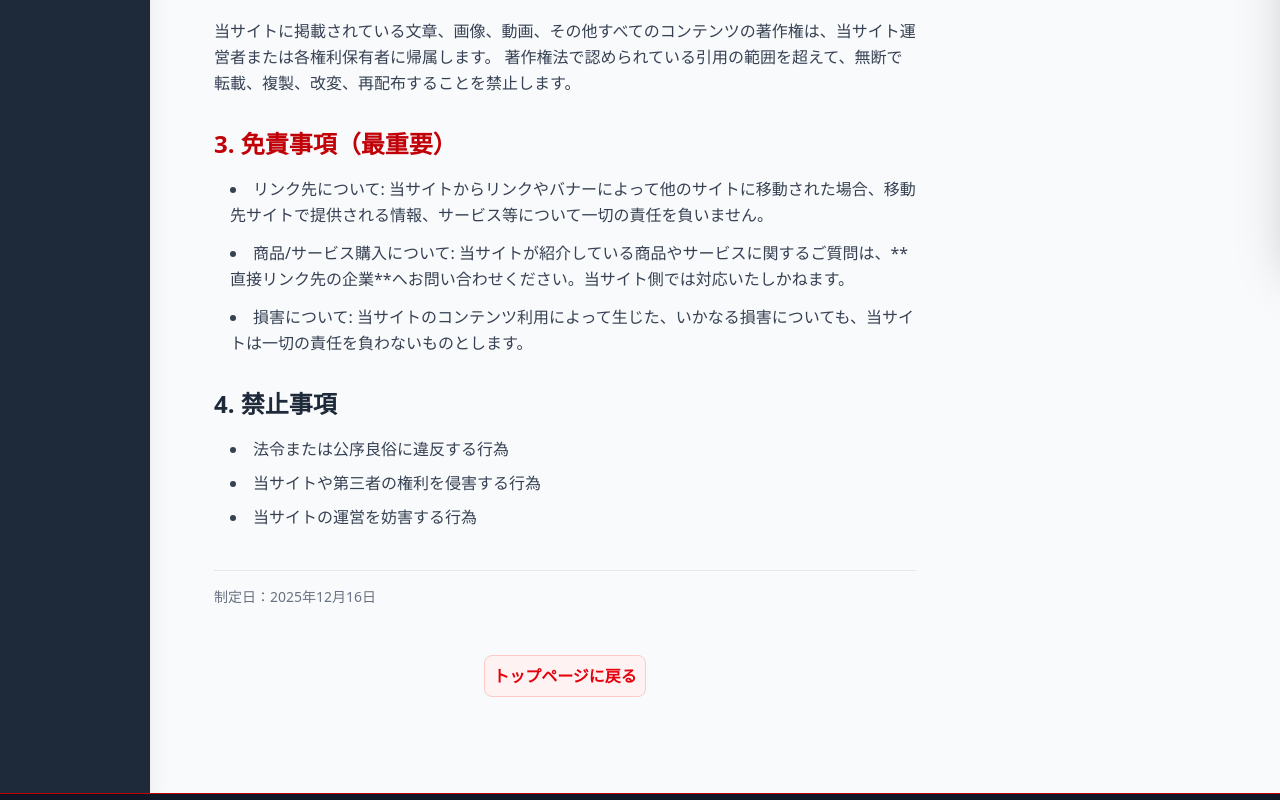
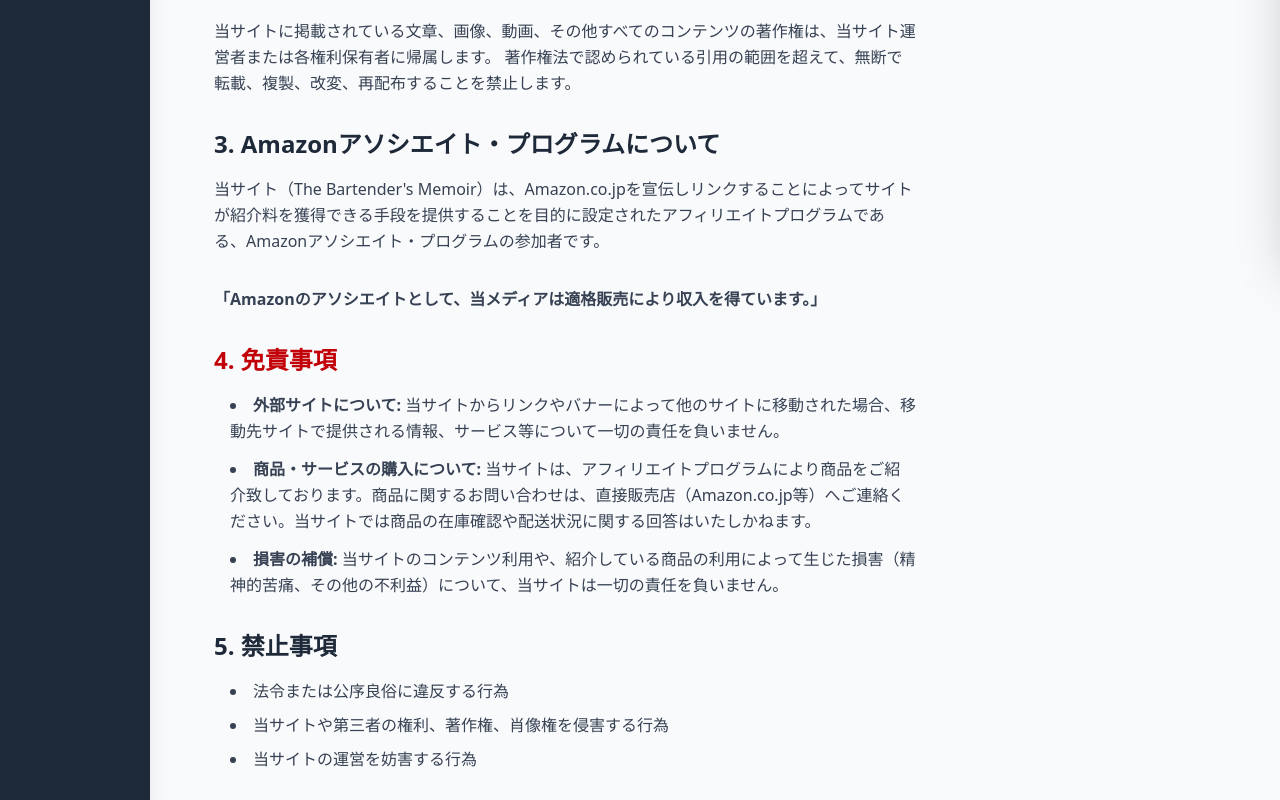
Before and after one commit to hikichi68/personal-blog, a Next.js app: page /terms-of-service in a window 1280 px wide. Shown: the part 540-1340 px from the top of the page. Built offline with nearby package versions, Linux system fonts and the light colour scheme; no server answers.

Commit message:
fix: 利用規約にamazonアフェリエイトを追加、そしてバージョンアップ

```diff
--- a/app/terms-of-service/page.tsx
+++ b/app/terms-of-service/page.tsx
@@ -1,10 +1,9 @@
 import React from 'react';
 import Link from 'next/link';
 
-// NOTE: titleを「Royal Chord」から「The Bartender's Memoir」に修正。免責事項を強調。
 export const metadata = {
     title: '利用規約・免責事項 | The Bartender\'s Memoir',
-    description: '当ブログのご利用に関する規約、著作権、および免責事項について定めています。',
+    description: '当ブログのご利用に関する規約、著作権、およびAmazonアソシエイト等の免責事項について定めています。',
 };
 
 export default function TermsOfServicePage() {
@@ -16,10 +15,10 @@
 
             <section className="space-y-8 text-gray-700 leading-relaxed">
                 <p className="border-l-4 border-red-600 pl-3 italic">
-                    この規約は、The Bartender's Memoir（以下、「当サイト」といいます）が提供する情報、及びリンク先の外部サービス利用に関する条件と免責事項を定めるものです。
+                    この規約は、The Bartender's Memoir（以下、「当サイト」といいます）が提供する情報、及びアフィリエイトプログラムを含む外部サービス利用に関する条件を定めるものです。
                 </p>
 
-                {/* 1. 適用 */}
+                {/* 1. 情報の正確性 */}
                 <h2 className="text-2xl font-bold text-gray-800 mt-8 mb-4">1. 当サイトが提供する情報の正確性</h2>
                 <p>
                     当サイトで掲載している情報やコンテンツは、バーテンダーとしての知識や個人的な見解に基づいていますが、その正確性、確実性、完全性を保証するものではありません。
@@ -33,30 +32,40 @@
                     著作権法で認められている引用の範囲を超えて、無断で転載、複製、改変、再配布することを禁止します。
                 </p>
 
-                {/* 3. 免責事項（アフィリエイト運用に必須） */}
-                <h2 className="text-2xl font-bold text-gray-800 mt-8 mb-4 text-red-700">3. 免責事項（最重要）</h2>
+                {/* 3. Amazonアソシエイトについて (必須項目) */}
+                <h2 className="text-2xl font-bold text-gray-800 mt-8 mb-4">3. Amazonアソシエイト・プログラムについて</h2>
+                <p>
+                    当サイト（The Bartender's Memoir）は、Amazon.co.jpを宣伝しリンクすることによってサイトが紹介料を獲得できる手段を提供することを目的に設定されたアフィリエイトプログラムである、Amazonアソシエイト・プログラムの参加者です。
+                </p>
+                <p className="font-semibold">
+                    「Amazonのアソシエイトとして、当メディアは適格販売により収入を得ています。」
+                </p>
+
+                {/* 4. 免責事項 */}
+                <h2 className="text-2xl font-bold text-gray-800 mt-8 mb-4 text-red-700">4. 免責事項</h2>
                 <ul className="list-disc list-inside ml-4 space-y-3">
                     <li>
-                        リンク先について: 当サイトからリンクやバナーによって他のサイトに移動された場合、移動先サイトで提供される情報、サービス等について一切の責任を負いません。
+                        <strong>外部サイトについて:</strong> 当サイトからリンクやバナーによって他のサイトに移動された場合、移動先サイトで提供される情報、サービス等について一切の責任を負いません。
                     </li>
                     <li>
-                        商品/サービス購入について: 当サイトが紹介している商品やサービスに関するご質問は、**直接リンク先の企業**へお問い合わせください。当サイト側では対応いたしかねます。
+                        <strong>商品・サービスの購入について:</strong> 当サイトは、アフィリエイトプログラムにより商品をご紹介致しております。商品に関するお問い合わせは、直接販売店（Amazon.co.jp等）へご連絡ください。当サイトでは商品の在庫確認や配送状況に関する回答はいたしかねます。
                     </li>
                     <li>
-                        損害について: 当サイトのコンテンツ利用によって生じた、いかなる損害についても、当サイトは一切の責任を負わないものとします。
+                        <strong>損害の補償:</strong> 当サイトのコンテンツ利用や、紹介している商品の利用によって生じた損害（精神的苦痛、その他の不利益）について、当サイトは一切の責任を負いません。
                     </li>
                 </ul>
 
-                {/* 4. 禁止事項 (簡略化) */}
-                <h2 className="text-2xl font-bold text-gray-800 mt-8 mb-4">4. 禁止事項</h2>
+                {/* 5. 禁止事項 */}
+                <h2 className="text-2xl font-bold text-gray-800 mt-8 mb-4">5. 禁止事項</h2>
                 <ul className="list-disc list-inside ml-4 space-y-2">
                     <li>法令または公序良俗に違反する行為</li>
-                    <li>当サイトや第三者の権利を侵害する行為</li>
+                    <li>当サイトや第三者の権利、著作権、肖像権を侵害する行為</li>
                     <li>当サイトの運営を妨害する行為</li>
                 </ul>
 
                 <p className='text-sm text-gray-500 mt-10 pt-4 border-t border-gray-200'>
-                    制定日：2025年12月16日
+                    制定日：2025年12月16日<br />
+                    最終更新日：2026年1月7日
                 </p>
             </section>
 
--- a/package.json
+++ b/package.json
@@ -24,12 +24,12 @@
   "devDependencies": {
     "@tailwindcss/postcss": "^4.1.17",
     "@types/jsdom": "^27.0.0",
-    "@types/node": "^24.10.1",
+    "@types/node": "^25.0.3",
     "@types/react": "^19.2.7",
     "@types/react-dom": "^19.2.3",
     "autoprefixer": "^10.4.22",
     "eslint": "^9",
-    "eslint-config-next": "16.0.7",
+    "eslint-config-next": "^16.1.1",
     "postcss": "^8.5.6",
     "tailwindcss": "^4.1.17",
     "typescript": "^5.9.3"
```
Also changed, not shown: 1 other file (tests, documents, lock files or other folders).
